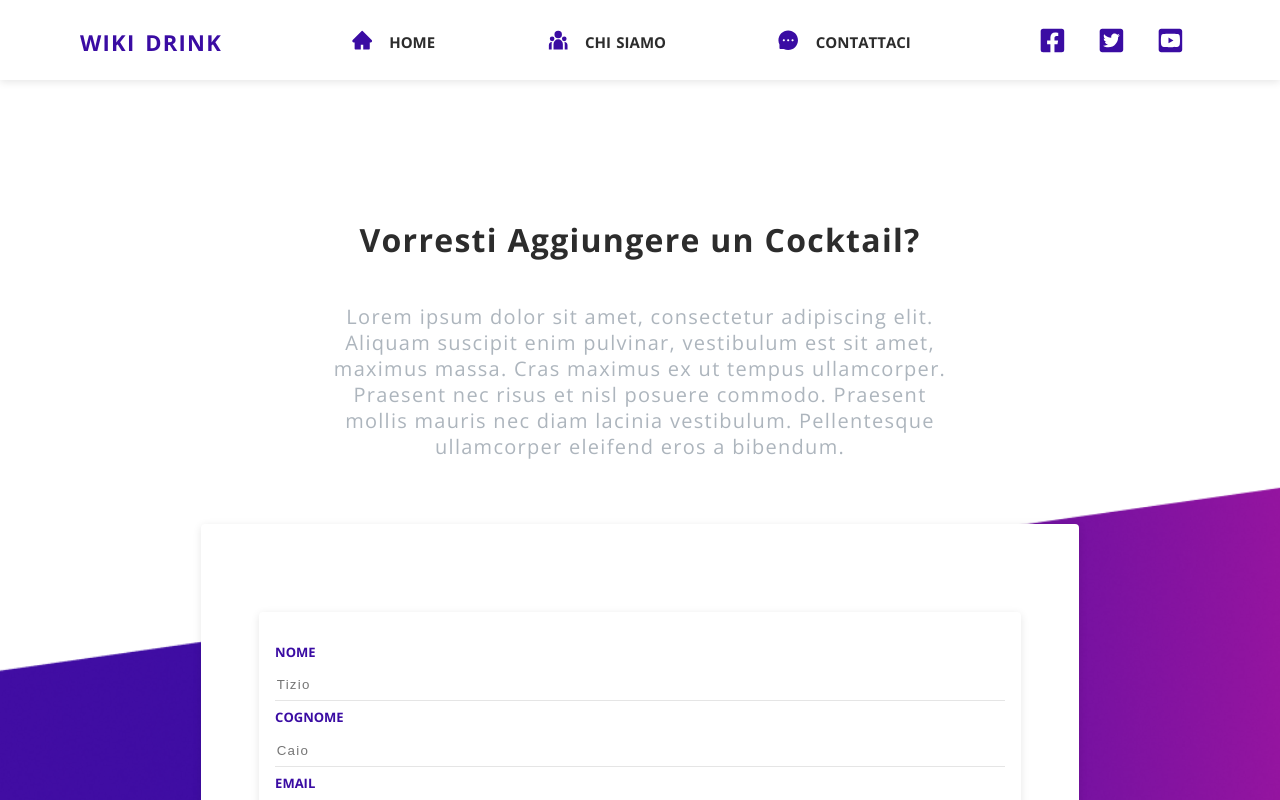
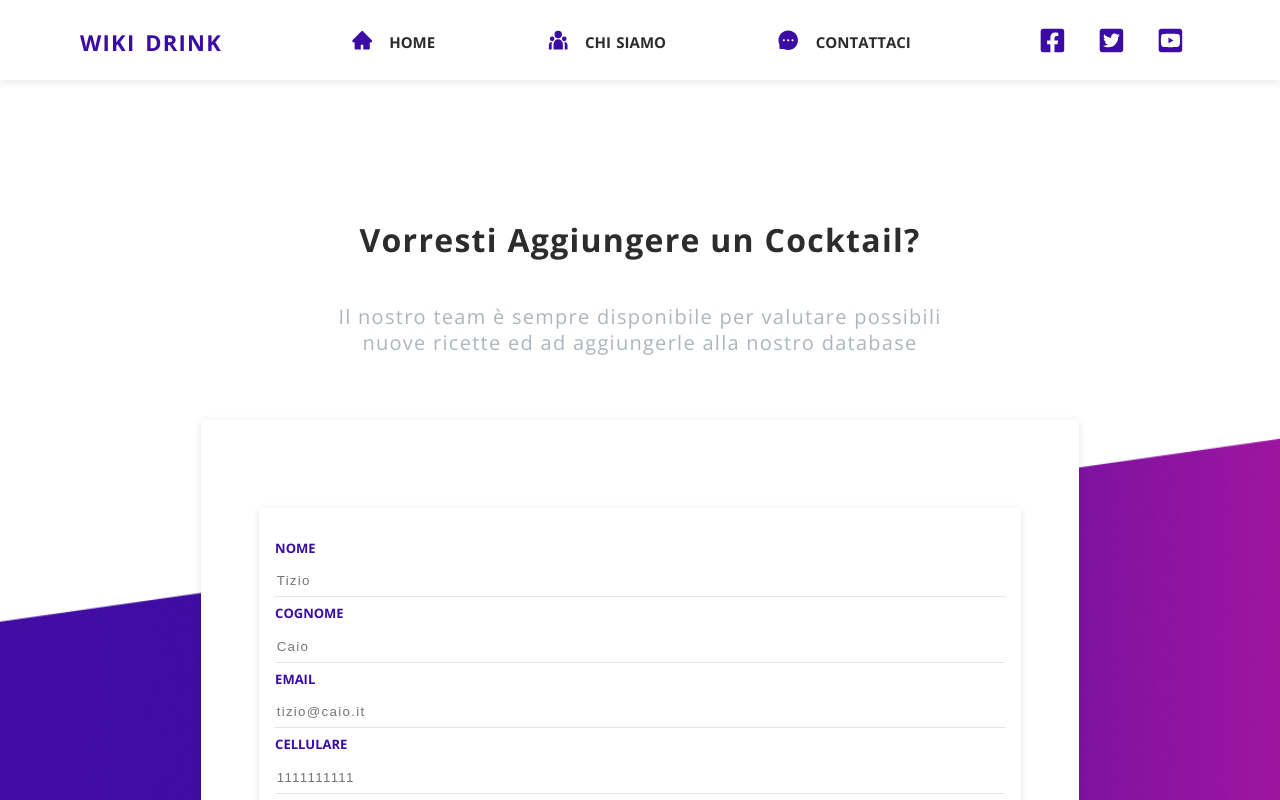
Before and after one commit to pantaleoflavio/cocktail, a React (Create React App) app: page /contattaci in a window 1280 px wide. Shown: the top 800 px of the page. Built offline with nearby package versions, Linux system fonts and the light colour scheme; no server answers.

Commit message:
add Readme

```diff
--- a/src/screen/ContactScreen.js
+++ b/src/screen/ContactScreen.js
@@ -13,7 +13,7 @@ const ContactScreen = () => {
               Vorresti Aggiungere un Cocktail?
             </h3>
             <h4 className="contact-subtitle">
-            Lorem ipsum dolor sit amet, consectetur adipiscing elit. Aliquam suscipit enim pulvinar, vestibulum est sit amet, maximus massa. Cras maximus ex ut tempus ullamcorper. Praesent nec risus et nisl posuere commodo. Praesent mollis mauris nec diam lacinia vestibulum. Pellentesque ullamcorper eleifend eros a bibendum.
+            Il nostro team è sempre disponibile per valutare possibili nuove ricette ed ad aggiungerle alla nostro database
             </h4>
           </div>
         </div>
```
Also changed, not shown: README.txt (added).
